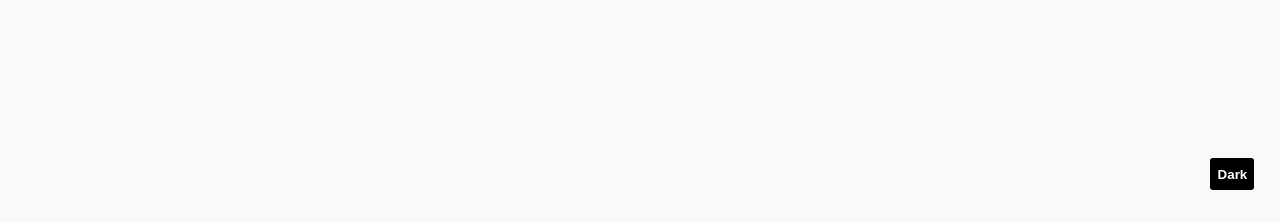
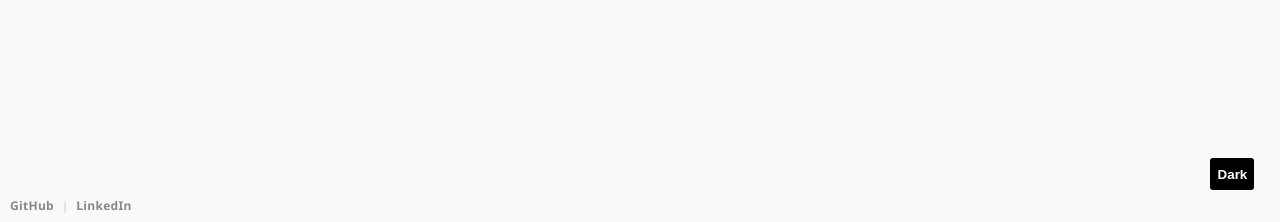
Before and after one commit to astheGust/umClickPartituras, a Flask app: page / in a window 1280 px wide. Shown: the part 578-800 px from the top of the page. Run offline with Flask 3, Linux system fonts and the light colour scheme.

Commit message:
estável

```diff
--- a/src/templates/favorites.html
+++ b/src/templates/favorites.html
@@ -68,6 +68,12 @@
         </div>
     </div>
 
+    <footer class="site-footer">
+        <a href="https://github.com/astheGust/" target="_blank" rel="noopener noreferrer">GitHub</a>
+        <span class="footer-sep">|</span>
+        <a href="https://www.linkedin.com/in/asthegust/" target="_blank" rel="noopener noreferrer">LinkedIn</a>
+    </footer>
+
 </body>
 
 </html>
--- a/src/templates/index.html
+++ b/src/templates/index.html
@@ -83,6 +83,7 @@
   <p id="filterText" class=""></p>
 
   <div id="loading"></div>
+
   <article id="content">
 
   </article>
@@ -110,6 +111,12 @@
       </div>
     </div>
   </div>
+
+  <footer class="site-footer">
+    <a href="https://github.com/astheGust/" target="_blank" rel="noopener noreferrer">GitHub</a>
+    <span class="footer-sep">|</span>
+    <a href="https://www.linkedin.com/in/asthegust/" target="_blank" rel="noopener noreferrer">LinkedIn</a>
+  </footer>
 </body>
 
 </html>
--- a/src/templates/login.html
+++ b/src/templates/login.html
@@ -48,6 +48,12 @@
 
   <button id="lightMode">Dark</button>
 
+  <footer class="site-footer">
+    <a href="https://github.com/astheGust/" target="_blank" rel="noopener noreferrer">GitHub</a>
+    <span class="footer-sep">|</span>
+    <a href="https://www.linkedin.com/in/asthegust/" target="_blank" rel="noopener noreferrer">LinkedIn</a>
+  </footer>
+
 </body>
 
 </html>
--- a/src/templates/register.html
+++ b/src/templates/register.html
@@ -56,6 +56,12 @@
 
   <button id="lightMode">Dark</button>
 
+  <footer class="site-footer">
+    <a href="https://github.com/astheGust/" target="_blank" rel="noopener noreferrer">GitHub</a>
+    <span class="footer-sep">|</span>
+    <a href="https://www.linkedin.com/in/asthegust/" target="_blank" rel="noopener noreferrer">LinkedIn</a>
+  </footer>
+
 </body>
 
 </html>
--- a/styles.css
+++ b/styles.css
@@ -608,8 +608,43 @@ a partir daqui tudo foi criado com IA, para acelerar o desenvolvimento
   color: #fca5a5;
 }
 
+/* ---- Site Footer (GitHub / LinkedIn) ---- */
+
+.site-footer {
+  position: fixed;
+  bottom: 8px;
+  left: 10px;
+  display: flex;
+  align-items: center;
+  gap: 4px;
+  font-family: 'Segoe UI', system-ui, sans-serif;
+}
+
+.site-footer a {
+  color: var(--titleText);
+  text-decoration: none;
+  font-size: 0.75rem;
+  font-weight: 600;
+  letter-spacing: .3px;
+  transition: color .2s;
+}
+
+.site-footer a:hover {
+  color: var(--mainText);
+  text-decoration: underline;
+  text-underline-offset: 3px;
+}
+
+.footer-sep {
+  color: var(--titleText);
+  opacity: .45;
+  font-size: 0.7rem;
+  margin: 0 4px;
+  user-select: none;
+}
+
 /* =============================================
-   RESPONSIVO: dispositivos muito pequenos (até 480px)
+   dispositivos (até 480px)
    Esconde filtros de instrumento, reduz tudo
    ============================================= */
 @media (max-width: 480px) {
```
